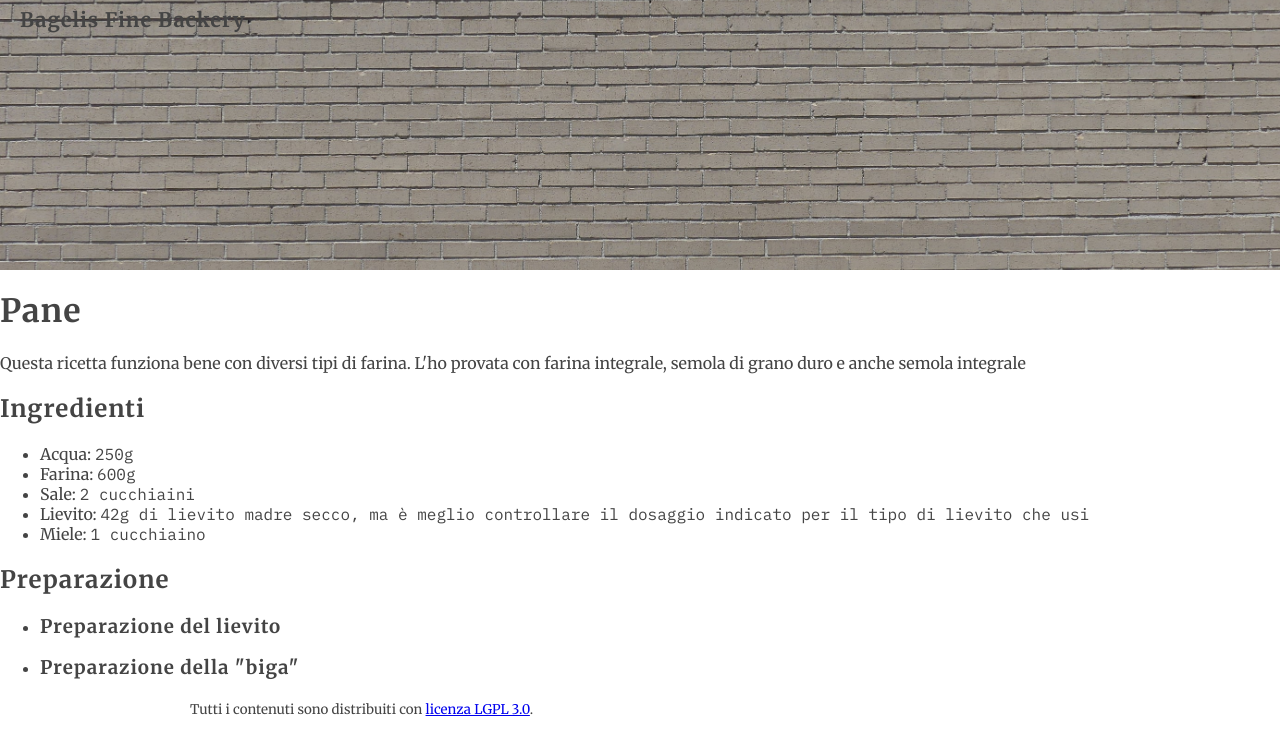
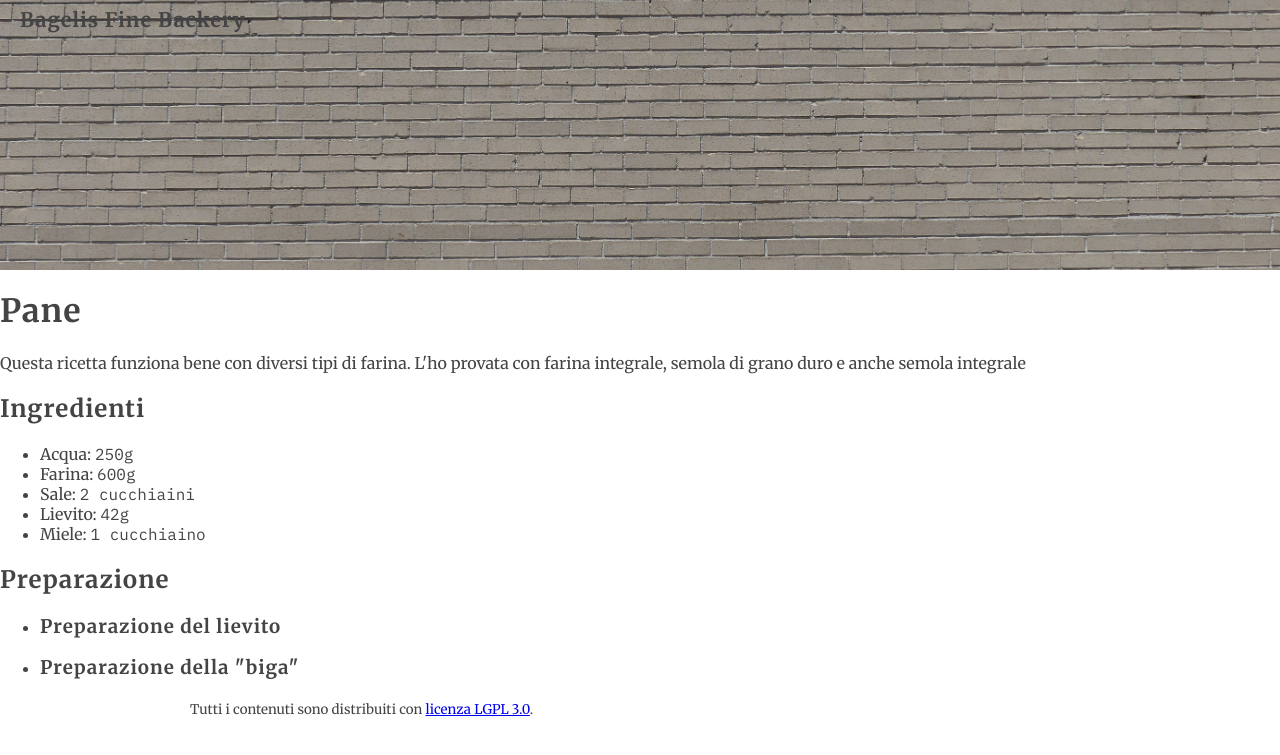
Before and after one commit to leeppolis/bagelis, a Jekyll site: the page built from _posts/2019-12-05-pane.md, in a window 1280 px wide. Shown: the top 755 px of the page. Built offline with Jekyll 4.4.1, drawn with Linux system fonts in a browser that asks for light colours.

Commit message:
Update from Forestry.io Simone Lippolis updated _posts/2019-12-05-pane.md

```diff
--- a/_posts/2019-12-05-pane.md
+++ b/_posts/2019-12-05-pane.md
@@ -8,23 +8,27 @@ ingredients:
   name: Acqua
   quantity: 250g
   image: ''
+  notes: ''
 - template: ingredients
   name: Farina
   quantity: 600g
   image: ''
+  notes: ''
 - template: ingredients
   name: Sale
   quantity: 2 cucchiaini
   image: ''
+  notes: ''
 - template: ingredients
   name: Lievito
-  quantity: 42g di lievito madre secco, ma è meglio controllare il dosaggio indicato
-    per il tipo di lievito che usi
+  quantity: '42g '
   image: ''
+  notes: è meglio controllare il dosaggio indicato per il tipo di lievito che usi
 - template: ingredients
   name: Miele
   quantity: 1 cucchiaino
   image: ''
+  notes: ''
 process:
 - template: process
   sub-title: Preparazione del lievito
```
